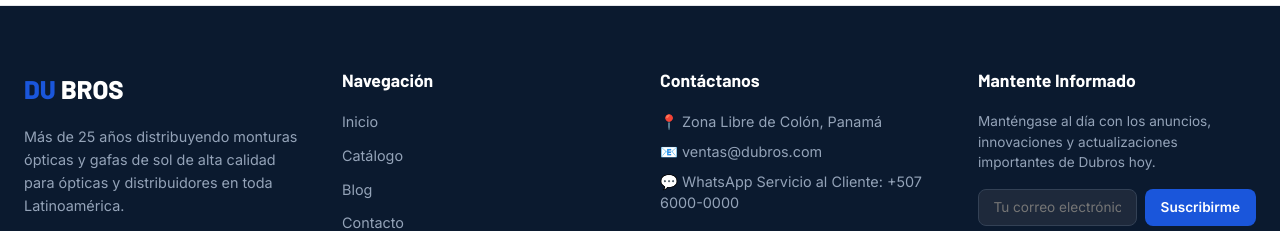
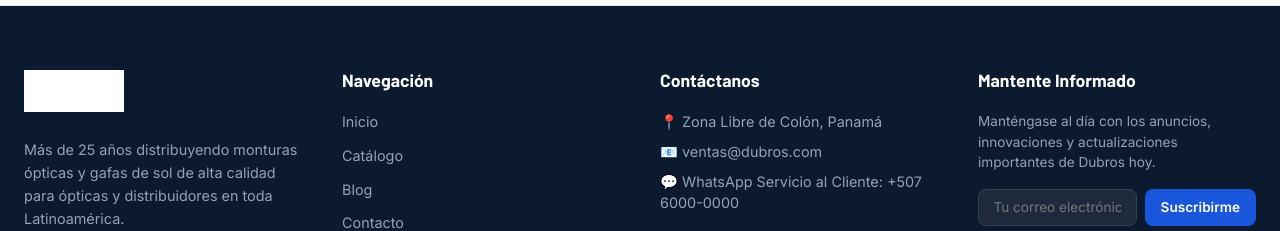
Before and after one commit to dubroswix-png/dubros-app, a Next.js app: page / in a window 1280 px wide. Shown: the part 2602-2833 px from the top of the page. Built offline with nearby package versions, Linux system fonts and the light colour scheme; no server answers; the database is empty.

Commit message:
feat: Add official Dubros logo to footer

```diff
--- a/src/components/layout/Footer.tsx
+++ b/src/components/layout/Footer.tsx
@@ -27,16 +27,17 @@
         >
           {/* Brand Info */}
           <div>
-            <div
-              style={{
-                fontWeight: 800,
-                fontSize: '1.6rem',
-                fontFamily: 'var(--font-heading)',
-                color: '#FFFFFF',
-                marginBottom: '1rem',
-              }}
-            >
-              <span style={{ color: 'var(--blue)' }}>DU</span> BROS
+            <div style={{ marginBottom: '1.25rem' }}>
+              <img
+                src="/images/logo.svg"
+                alt="Dubros Internacional"
+                style={{
+                  height: '42px',
+                  width: 'auto',
+                  objectFit: 'contain',
+                  filter: 'brightness(0) invert(1)',
+                }}
+              />
             </div>
             <p style={{ fontSize: '0.9rem', lineHeight: '1.6', color: 'var(--text-footer)' }}>
               {t('footer.about' as any)}
```
